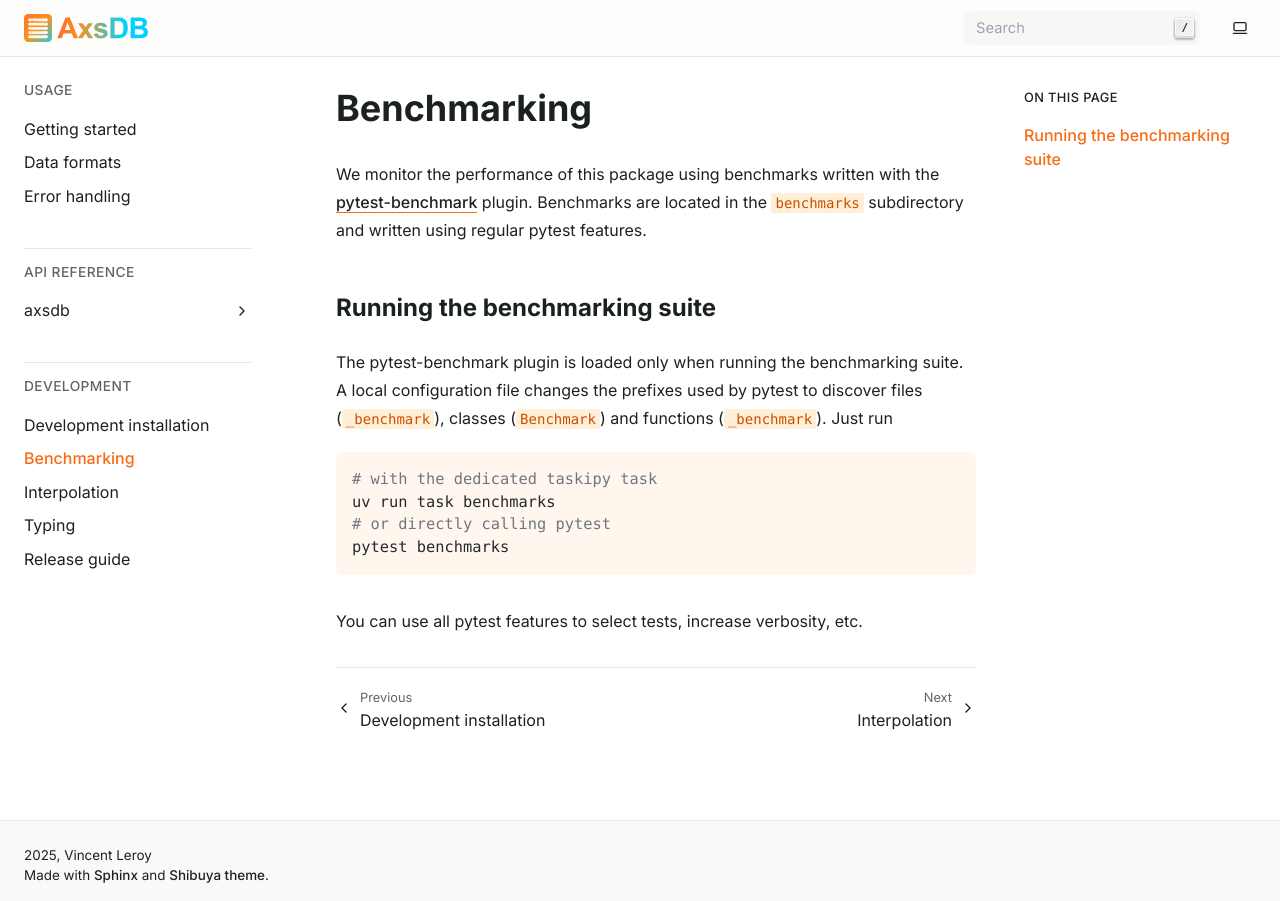
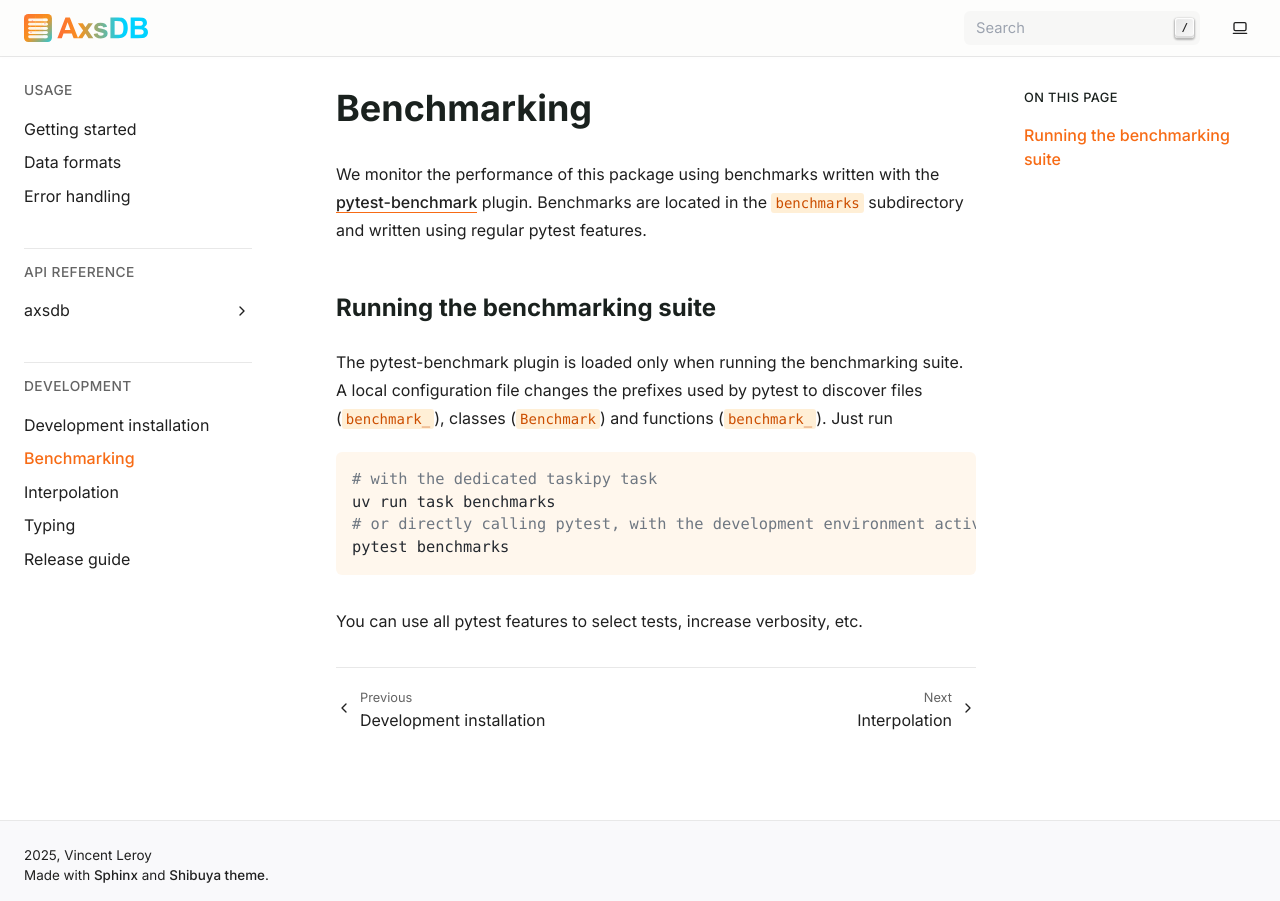
Before and after one commit to eradiate/axsdb, a Sphinx documentation site: the page built from docs/dev/benchmarking.rst, in a window 1280 px wide. Built offline with Sphinx 7.4.7, drawn with Linux system fonts in a browser that asks for light colours.

Commit message:
Minor docs update

```diff
--- a/docs/dev/benchmarking.rst
+++ b/docs/dev/benchmarking.rst
@@ -9,15 +9,16 @@ regular pytest features.
 Running the benchmarking suite
 ------------------------------
 
-The pytest-benchmark plugin is loaded only when running the benchmarking suite. A local configuration file changes the prefixes used by pytest to
-discover files (``_benchmark``), classes (``Benchmark``) and functions
-(``_benchmark``). Just run
+The pytest-benchmark plugin is loaded only when running the benchmarking suite.
+A local configuration file changes the prefixes used by pytest to
+discover files (``benchmark_``), classes (``Benchmark``) and functions
+(``benchmark_``). Just run
 
 .. code-block:: shell
 
     # with the dedicated taskipy task
     uv run task benchmarks
-    # or directly calling pytest
+    # or directly calling pytest, with the development environment activated
     pytest benchmarks
 
 You can use all pytest features to select tests, increase verbosity, etc.
```
